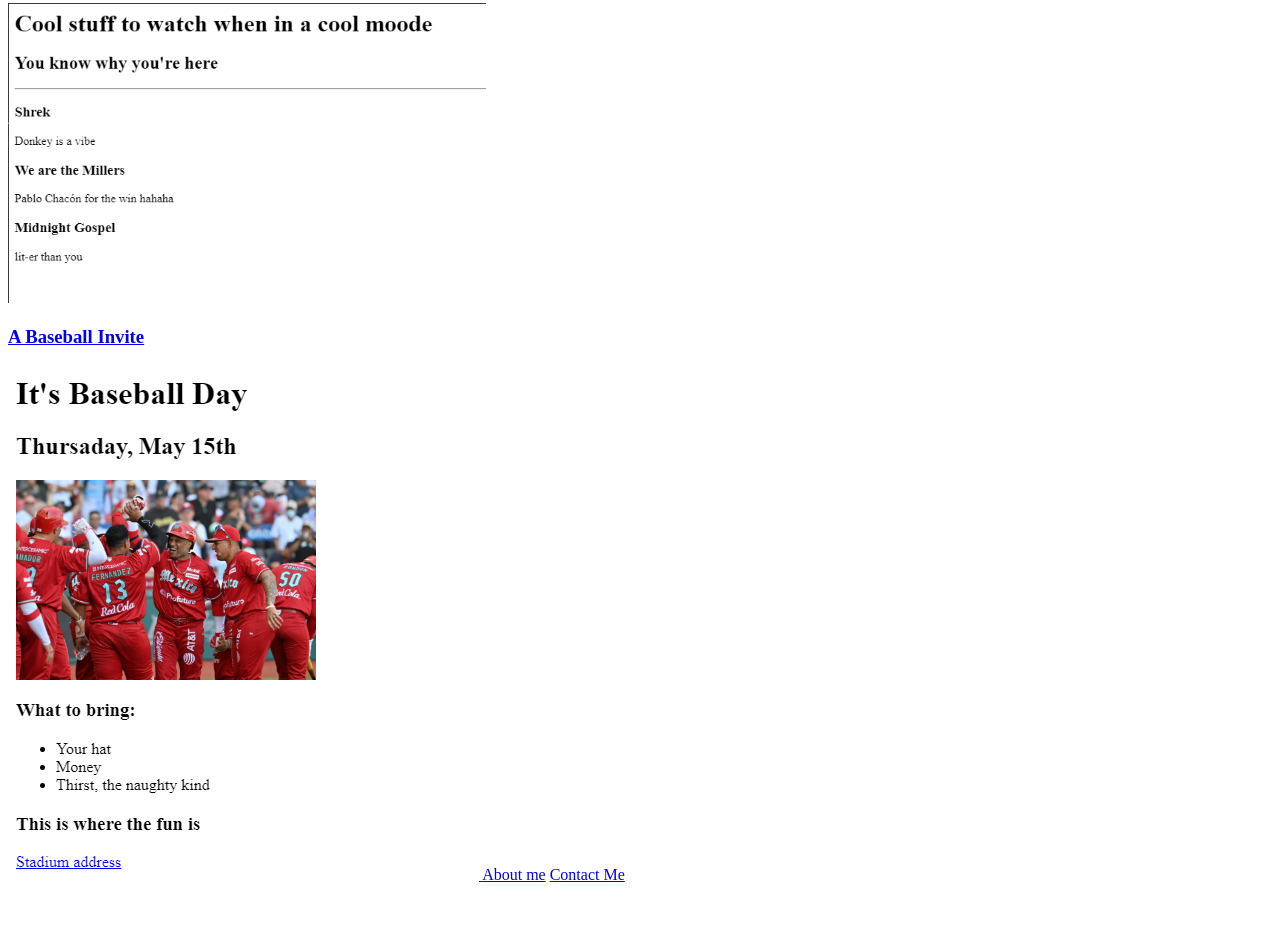
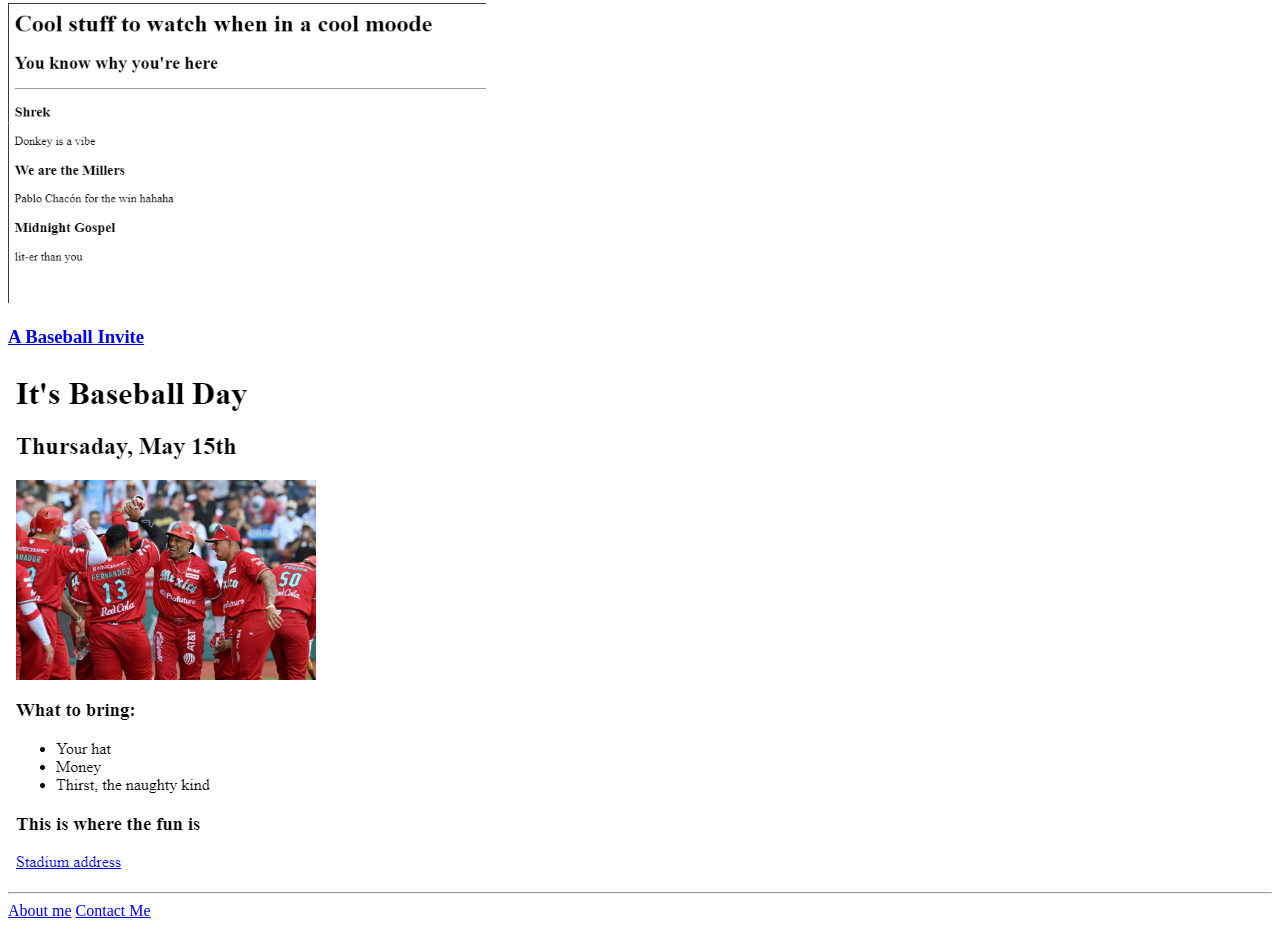
Before and after one commit to aimisma/html-portfolio1, a plain HTML site: page index.html in a window 1280 px wide. Shown: the part 211-1139 px from the top of the page. Before the commit the page ends 1103 px from the top, so only its background shows below. Drawn offline with Linux system fonts and the light colour scheme.

Commit message:
Update index.html
Added an <hr> missing. Edited for clarity

```diff
--- a/index.html
+++ b/index.html
@@ -21,14 +21,11 @@
         <img src="./assets/images/baseball-invite.png" alt="project image" />
     </a>
 
+    <hr>
+
     <a href="./public/about.html">About me</a>       <a href="./public/contact.html">Contact Me</a>
 
 
 
-<!-- TODO 6: Add images to show the project previews
-HINT for TODO 6: You can use the height attribute set to 200 to make the image smaller:
-https://developer.mozilla.org/en-US/docs/Web/HTML/Element/img#attr-height -->
-
-<!-- TODO 7: Add the Contact Me and About Me page links -->
   </body>
 </html>
```
